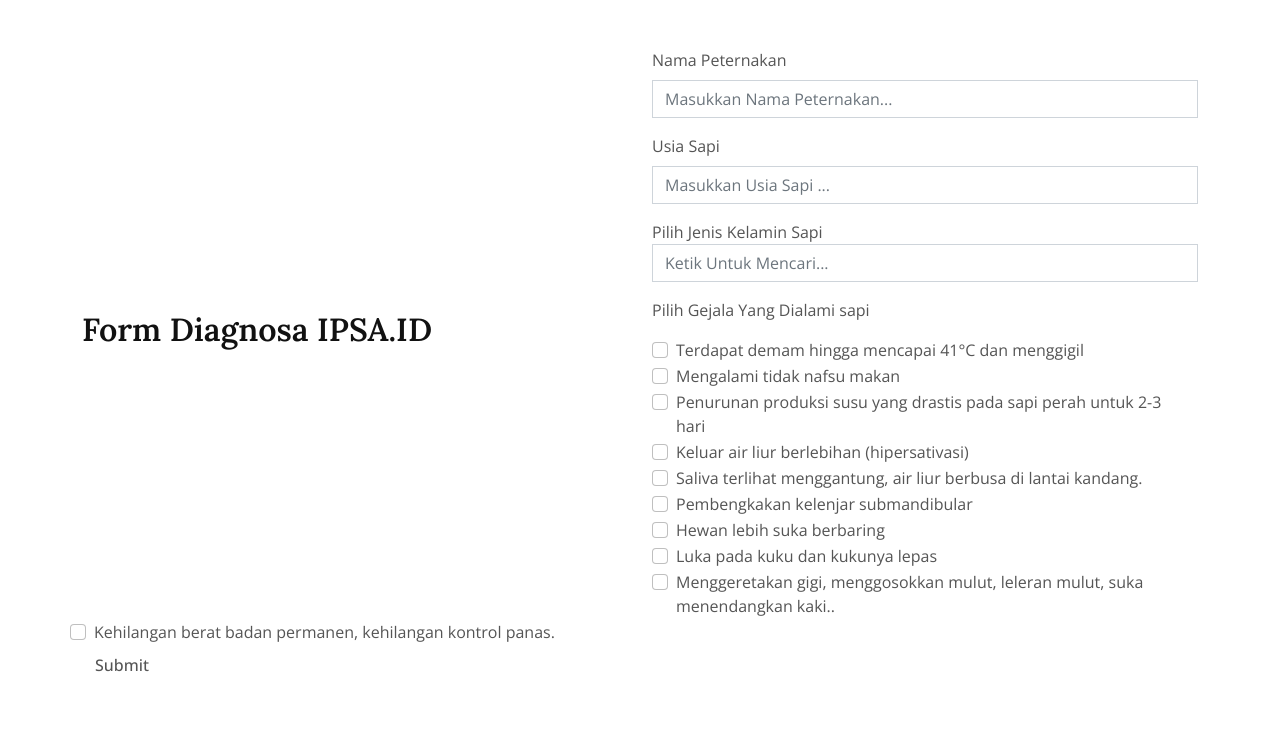
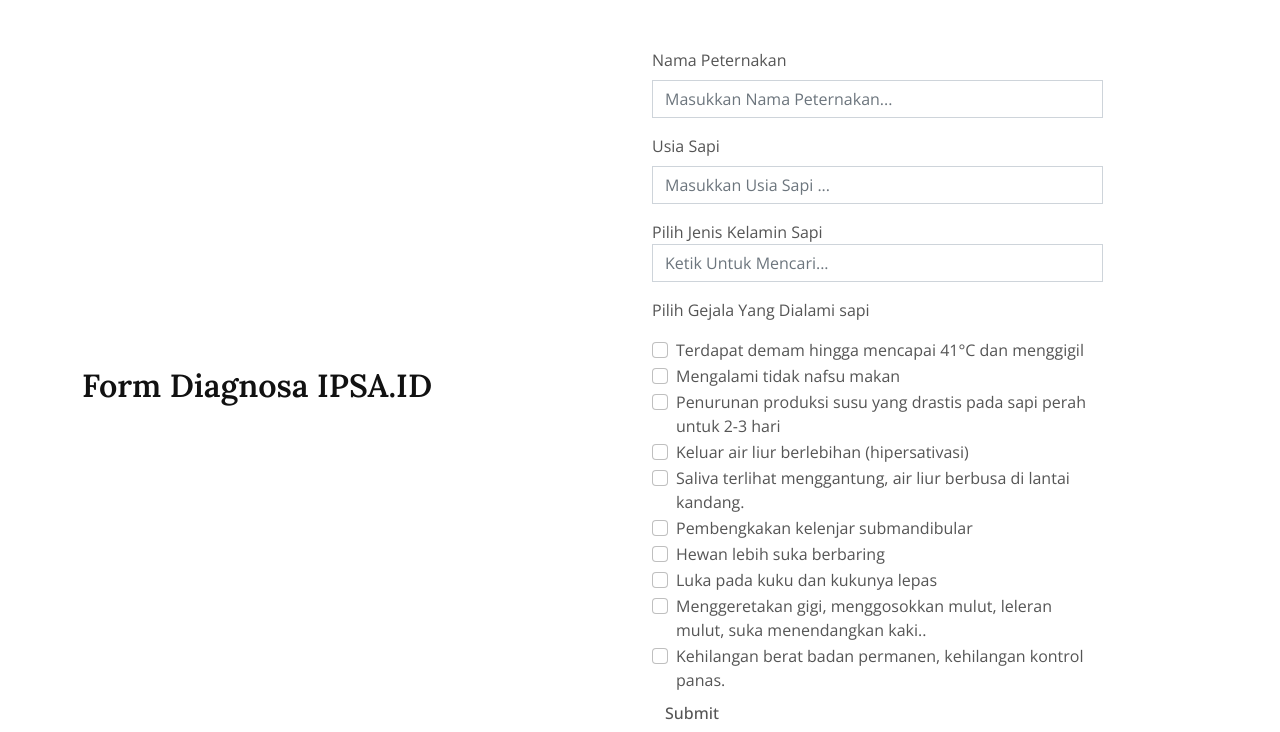
Before and after one commit to alyasaf/ipsa.id, a plain HTML site: page foody2-1.0.0/form.html in a window 1280 px wide. Shown: the part 720-1452 px from the top of the page. Before the commit the page ends 1404 px from the top, so only its background shows below. Drawn offline with nearby package versions, Linux system fonts and the light colour scheme.

Commit message:
fix form

```diff
--- a/foody2-1.0.0/form.html
+++ b/foody2-1.0.0/form.html
@@ -149,7 +149,7 @@
                   </div>
                 </div>
               </div>
-              <div class="col-lg-6">
+              <div class="col-lg-5">
                 <form>
                   <div class="mb-3">
                     <label for="exampleInputEmail1" class="form-label">Nama Peternakan</label>
@@ -167,7 +167,7 @@
                       <option value="Betina"></option>
                     </datalist>
                   </div>
-                    <div class="mb-3"></div>
+                    <div>
                       <label for="inlineCheckbox2" class="mb-3" >Pilih Gejala Yang Dialami sapi</label>
                       <div class="form-check form-check-inline">
                         <input class="form-check-input" type="checkbox" id="inlineCheckbox2" value="option2">
@@ -217,8 +217,9 @@
                         <label class="form-check-label" for="inlineCheckbox2">
                           Kehilangan berat badan permanen, kehilangan kontrol panas.</label>
                       </div>
+                      <div class="one_half last"><a href="/pembayaran.html" class="btn btn_red">Submit</a></div>
                   </div>
-                  <div class="one_half last"><a href="/pembayaran.html" class="btn btn_red">Submit</a></div>
+
                 </form>
               </div>
             </div>
```
